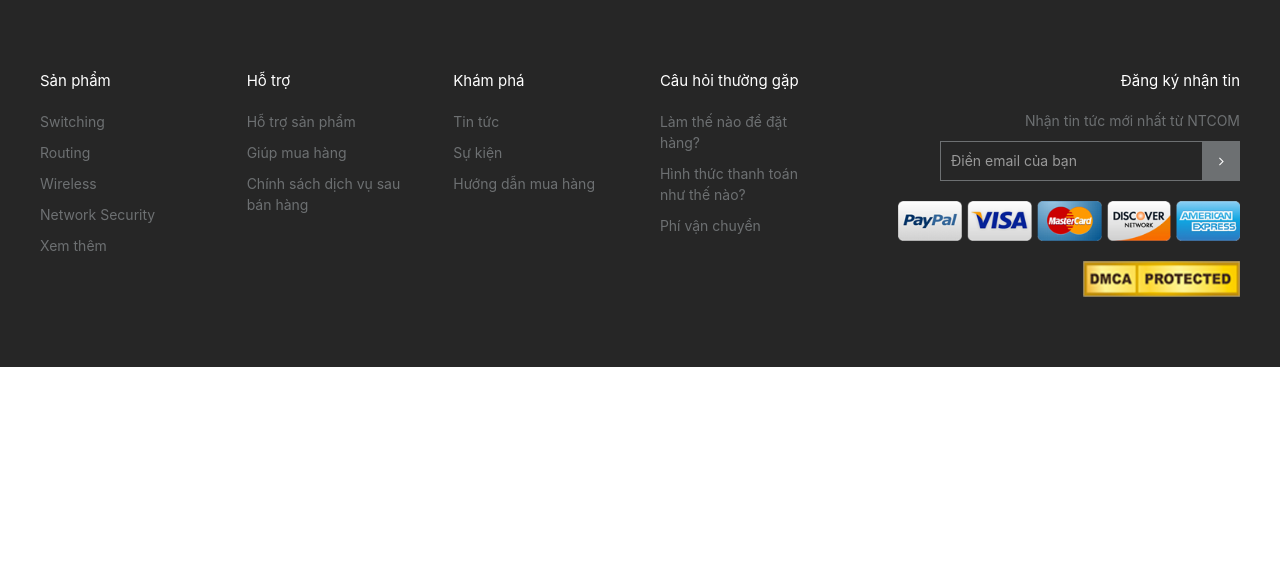
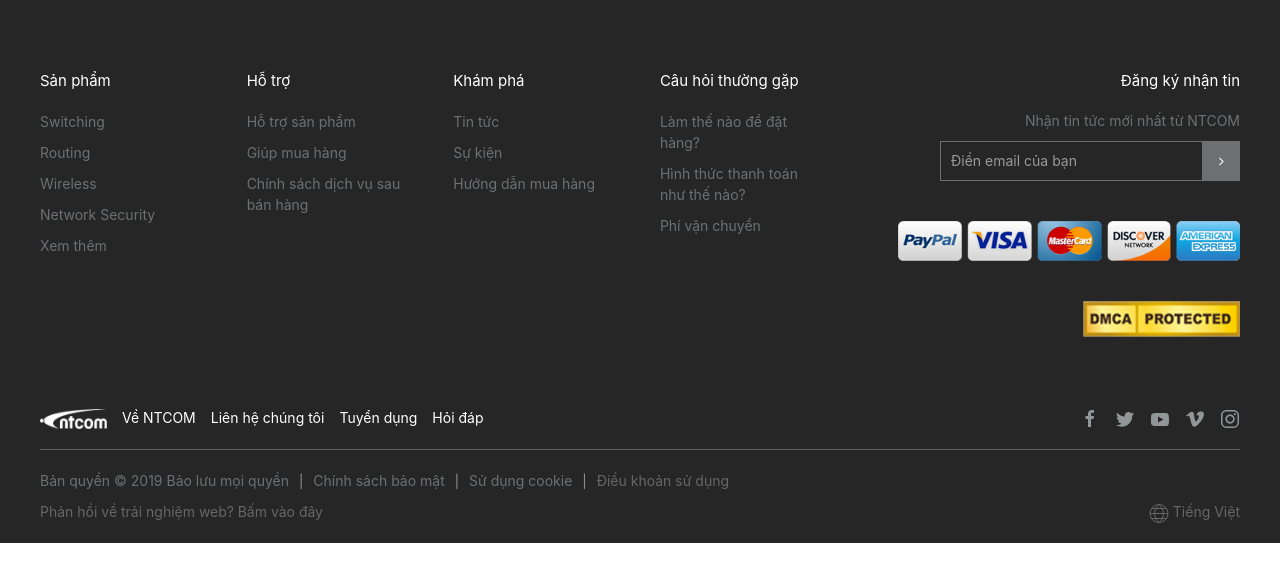
Before and after one commit to lemanhhai1310/ntcom, a PHP site: page / in a window 1280 px wide. Shown: the top 582 px of the page. Run offline with PHP 8.4, Linux system fonts and the light colour scheme; some libraries are stand-ins or nearby versions.

Commit message:
update foooter laanf 2

```diff
--- a/css/layout.css
+++ b/css/layout.css
@@ -1,2 +1,2 @@
-body{font-size:14px}#footer{background-color:#262626}.title_f{color:#ffffff;font-size:15px}.list1_f li a{color:#6d7072}.box1_f .uk-legend{font-size:14px;color:#6d7072}.box1_f .uk-input{background-color:transparent;border-color:#6d7072;font-size:14px}.box1_f .uk-button{background-color:#6d7072;border-color:#6d7072}.payment_method{margin-left:-5px}.payment_method>li{padding-left:5px}.payment_method>li img{height:40px}.dcma img{height:36px}
+body{font-size:14px}#footer{background-color:#262626}#footer hr{border-color:#606060}.title_f{color:#ffffff;font-size:15px}.list1_f li a{color:#6d7072}.box1_f .uk-legend{font-size:14px;color:#6d7072}.box1_f .uk-input{background-color:transparent;border-color:#6d7072;font-size:14px}.box1_f .uk-button{background-color:#6d7072;border-color:#6d7072}.payment_method{margin-left:-5px}.payment_method>li{padding-left:5px}.payment_method>li img{height:40px}.dcma img{height:36px}.site_map_f li a{color:#ffffff;font-size:14px}.site_map_f li a img{height:20px}.site_map_f li a span{color:#919699}.Nav_f li{font-size:13px}.Nav_f li a,.Nav_f li span{color:#6d7072}.Nav_f li:nth-child(n+2):not(.uk-first-column):before{content:'|';margin:0 10px}
 /*# sourceMappingURL=layout.css.map */
--- a/footer.php
+++ b/footer.php
@@ -51,7 +51,7 @@
                 <?php } ?>
                 <div class="uk-width-expand@m uk-text-right@m">
                     <h5 class="title_f">Đăng ký nhận tin</h5>
-                    <form class="box1_f uk-margin">
+                    <form class="box1_f uk-margin-medium-bottom">
                         <fieldset class="uk-fieldset">
                             <legend class="uk-legend uk-margin-small">Nhận tin tức mới nhất từ NTCOM</legend>
                             <div class="uk-grid-small uk-width-medium@m uk-margin-auto-left uk-grid-collapse uk-grid" uk-grid="">
@@ -64,20 +64,67 @@
                             </div>
                         </fieldset>
                     </form>
-                    <ul class="uk-grid-small uk-margin uk-child-width-auto uk-flex-right@m payment_method" uk-grid>
+                    <ul class="uk-grid-small uk-margin-medium uk-child-width-auto uk-flex-right@m payment_method" uk-grid>
                         <li><img src="imgs/paypal.png" alt=""></li>
                         <li><img src="imgs/visa.png" alt=""></li>
                         <li><img src="imgs/master-card.png" alt=""></li>
                         <li><img src="imgs/discover.png" alt=""></li>
                         <li><img src="imgs/american-express.png" alt=""></li>
                     </ul>
-                    <div class="uk-margin dcma">
+                    <div class="uk-margin-medium dcma">
                         <a href="#"><img src="imgs/dcma.png" alt=""></a>
                     </div>
                 </div>
             </div>
         </div>
-
+        <div class="uk-flex-between@m uk-flex-middle" uk-grid>
+            <div class="uk-width-auto@m">
+                <ul class="uk-grid-small uk-child-width-auto uk-flex-middle site_map_f" uk-grid>
+                    <li><a href="#"><img src="imgs/logo.png" alt=""></a></li>
+                    <li><a href="#">Về NTCOM</a></li>
+                    <li><a href="#">Liên hệ chúng tôi</a></li>
+                    <li><a href="#">Tuyển dụng</a></li>
+                    <li><a href="#">Hỏi đáp</a></li>
+                </ul>
+            </div>
+            <div class="uk-width-auto@m">
+                <ul class="uk-grid-small uk-child-width-auto site_map_f uk-flex-middle" uk-grid>
+                    <li><a href="#"><span uk-icon="facebook"></span></a></li>
+                    <li><a href="#"><span uk-icon="twitter"></span></a></li>
+                    <li><a href="#"><span uk-icon="youtube"></span></a></li>
+                    <li><a href="#"><span uk-icon="vimeo"></span></a></li>
+                    <li><a href="#"><span uk-icon="instagram"></span></a></li>
+                </ul>
+            </div>
+        </div>
+        <hr class="uk-margin">
+        <div class="uk-section-xsmall uk-padding-remove-top">
+            <div class="uk-flex-between@m uk-flex-bottom" uk-grid>
+                <div class="uk-width-auto@m">
+                    <ul class="uk-breadcrumb Nav_f uk-margin-small">
+                        <li><span>Bản quyền © 2019 Bảo lưu mọi quyền</span></li>
+                        <li><a href="#">Chính sách bảo mật</a></li>
+                        <li><a href="#">Sử dụng cookie</a></li>
+                        <li><a href="#">Điều khoản sử dụng</a></li>
+                    </ul>
+                    <ul class="uk-breadcrumb Nav_f uk-margin-small">
+                        <li><span>Phản hồi về trải nghiệm web?</span> <a href="#">Bấm vào đây</a></li>
+                    </ul>
+                </div>
+                <div class="uk-width-auto@m">
+                    <div uk-form-custom="target: > * > span:last-child">
+                        <select>
+                            <option value="1">Tiếng Việt</option>
+                            <option value="2">Tiếng Anh</option>
+                        </select>
+                        <span class="uk-link-reset">
+                            <span uk-icon="icon: world"></span>
+                            <span></span>
+                        </span>
+                    </div>
+                </div>
+            </div>
+        </div>
     </div>
 </footer>
 </section>
--- a/scss/_footer.scss
+++ b/scss/_footer.scss
@@ -1,5 +1,8 @@
 #footer{
   background-color: #262626;
+  hr{
+    border-color: #606060;
+  }
 }
 .title_f{
   color: #ffffff;
@@ -41,3 +44,34 @@
     height: 36px;
   }
 }
+.site_map_f{
+  li{
+    a{
+      color: #ffffff;
+      font-size: 14px;
+      img{
+        height: 20px;
+      }
+      span{
+        color: #919699;
+      }
+    }
+  }
+}
+.Nav_f{
+  li{
+    font-size: 13px;
+    a,span{
+      color: #6d7072;
+    }
+    &:nth-child(n+2){
+      &:not(.uk-first-column){
+        &:before{
+          content: '|';
+          margin: 0 10px;
+
+        }
+      }
+    }
+  }
+}
```
Also changed, not shown: 1 other file.
